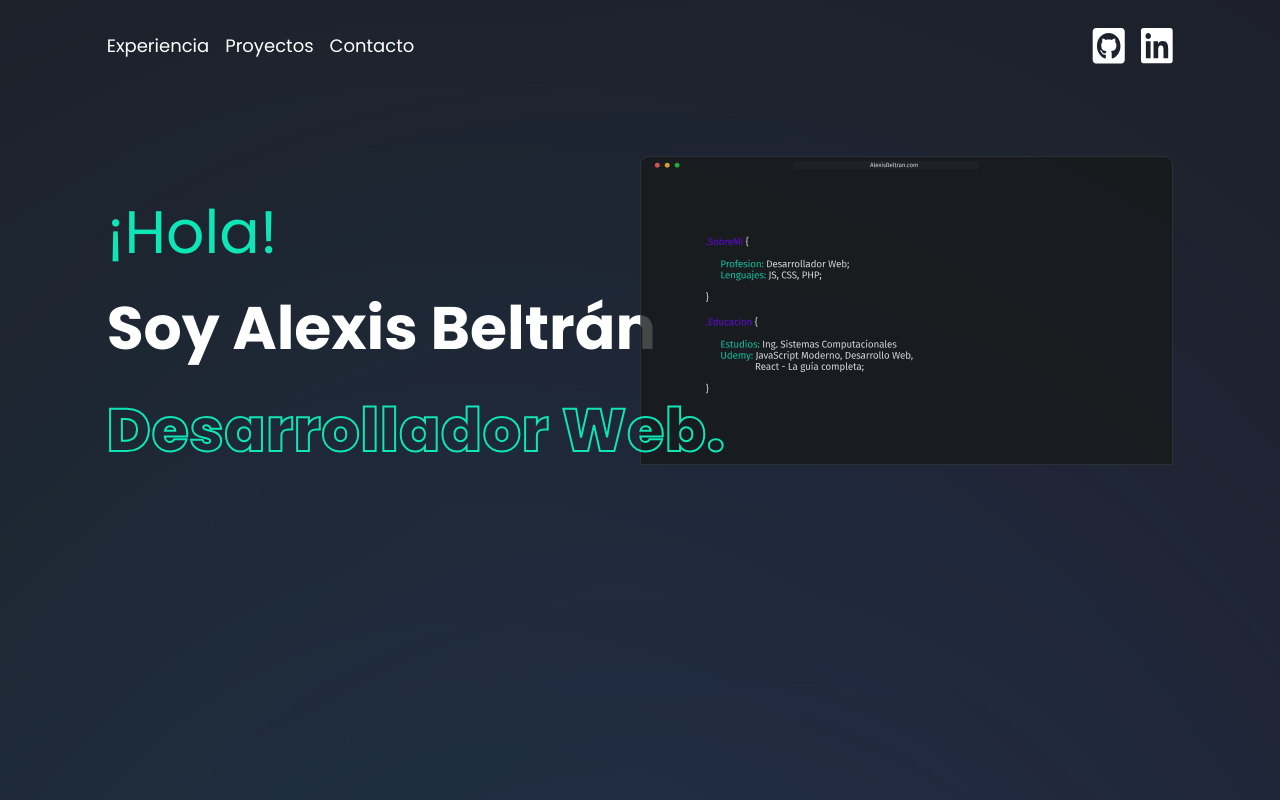
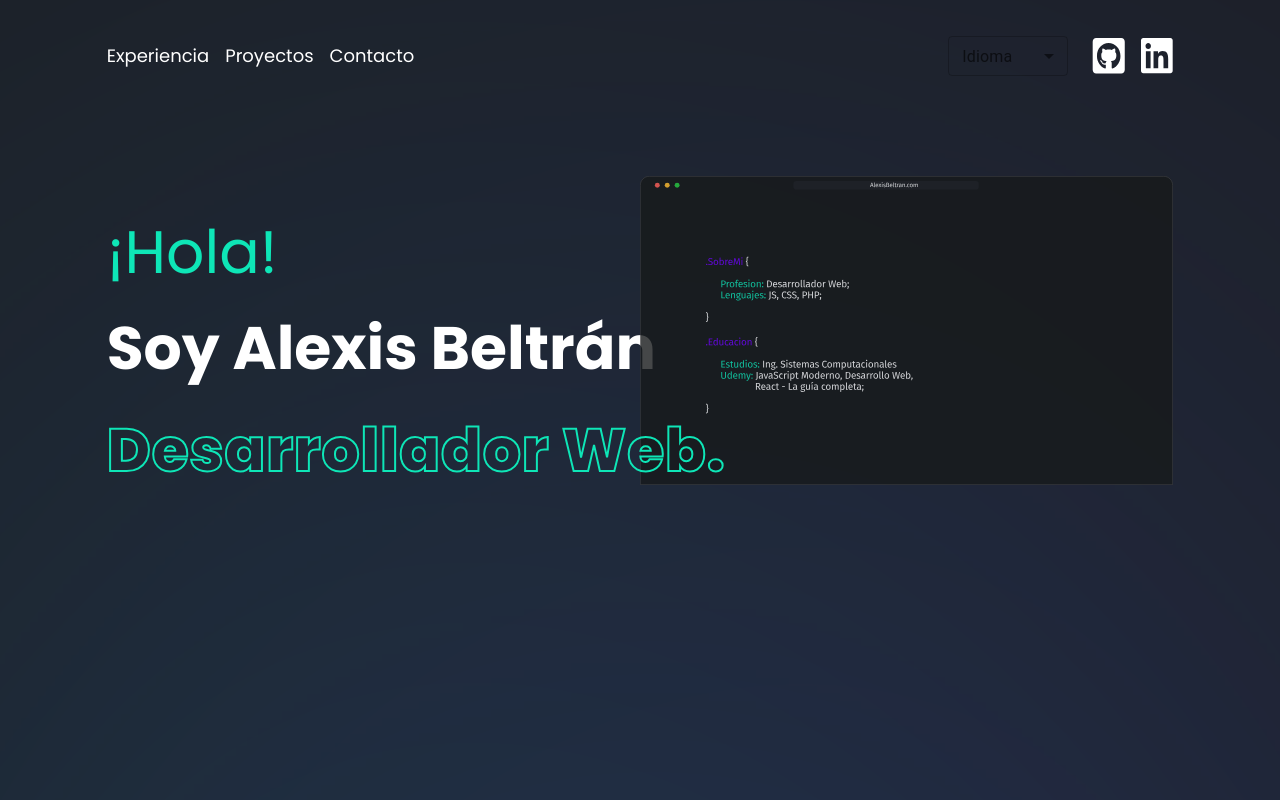
Before and after one commit to AlexisBeltran/PortafolioWeb, a React (Vite) app: page / in a window 1280 px wide. Shown: the top 800 px of the page. Built offline with nearby package versions, Linux system fonts and the light colour scheme.

Commit message:
Add Form control

```diff
--- a/src/Components/Navegacion.jsx
+++ b/src/Components/Navegacion.jsx
@@ -1,3 +1,9 @@
+//COMPONENTES MUI CORE
+import InputLabel from '@mui/material/InputLabel';
+import MenuItem from '@mui/material/MenuItem';
+import FormControl from '@mui/material/FormControl';
+import Select from '@mui/material/Select';
+import { useState } from 'react';
 import { useLoaderData } from "react-router-dom";
 import Github from "../Assets/Img/Github.svg";
 import LinkedIn from "../Assets/Img/LinkedIn.svg";
@@ -6,6 +12,12 @@ import AboutPhone from "../Assets/Img/AboutMe-Phone.svg"
 
 const Navegacion = () => {
     const experiencia = useLoaderData();
+
+    const [age, setAge] = useState("");
+    const handleChange = (e) => {
+        setAge(e.target.value);
+    }
+
     return (
         <div className="h-screen">
             <nav className="py-7 flex flex-row justify-center md:justify-between items-center">
@@ -14,7 +26,23 @@ const Navegacion = () => {
                     <a className="text-white text-lg" href="#trabajos">{experiencia.navegacion.proyectos}</a>
                     <a className="text-white text-lg" href="#footer">{experiencia.navegacion.contacto}</a>
                 </div>
-                <div className="flex justify-center gap-x-4" id="info-web">
+                <div className="flex justify-center items-center gap-x-4" id="info-web">
+                    <FormControl sx={{ m: 1, minWidth: 120}} size="small">
+                        <InputLabel id="demo-select-small-label">Idioma</InputLabel>
+                        <Select
+                            labelId="demo-select-small-label"
+                            id="demo-select-small"
+                            value={age}
+                            label="Age"
+                            onChange={handleChange}
+                        >
+                            <MenuItem value="">
+                            </MenuItem>
+                            <MenuItem value={"ES"}>Español</MenuItem>
+                            <MenuItem value={"EN"}>Ingles</MenuItem>
+
+                        </Select>
+                    </FormControl>
                     <a href="https://github.com/AlexisBeltran"><img src={Github} alt="Github"/></a>
                     <a href="https://www.linkedin.com/in/jes%C3%BAs-alexis-beltr%C3%A1n-hern%C3%A1ndez-50ab4b21a/"><img src={LinkedIn} alt="LinkedIn"/></a>
                 </div>
--- a/src/Section/Trabajos.jsx
+++ b/src/Section/Trabajos.jsx
@@ -43,7 +43,7 @@ function Trabajos() {
                                         <img src={imgSource[img]} alt="Trabajos"/>
                                         <div className="text-left flex flex-col justify-around h-full gap-10">
                                             <h2 className="">{titulo}</h2>
-                                            <p className="text-justify">{descripcion}.</p>
+                                            <p className="text-justify">{descripcion}</p>
                                             <p id="title_work">{titulo_tec}: <span>{tecnologias}.</span></p>
                                             <a className="flex flex-row items-center gap-10" href={enlace} target="_blank">{redireccionar} <span><img src={ArrowRight} alt="arrow_right"/></span></a>
                                         </div>
--- a/src/index.css
+++ b/src/index.css
@@ -34,7 +34,6 @@ body{
   right: 5%;
   z-index: 0;
 }
-
 
 #title-main{
   font-size: 64px;
```
